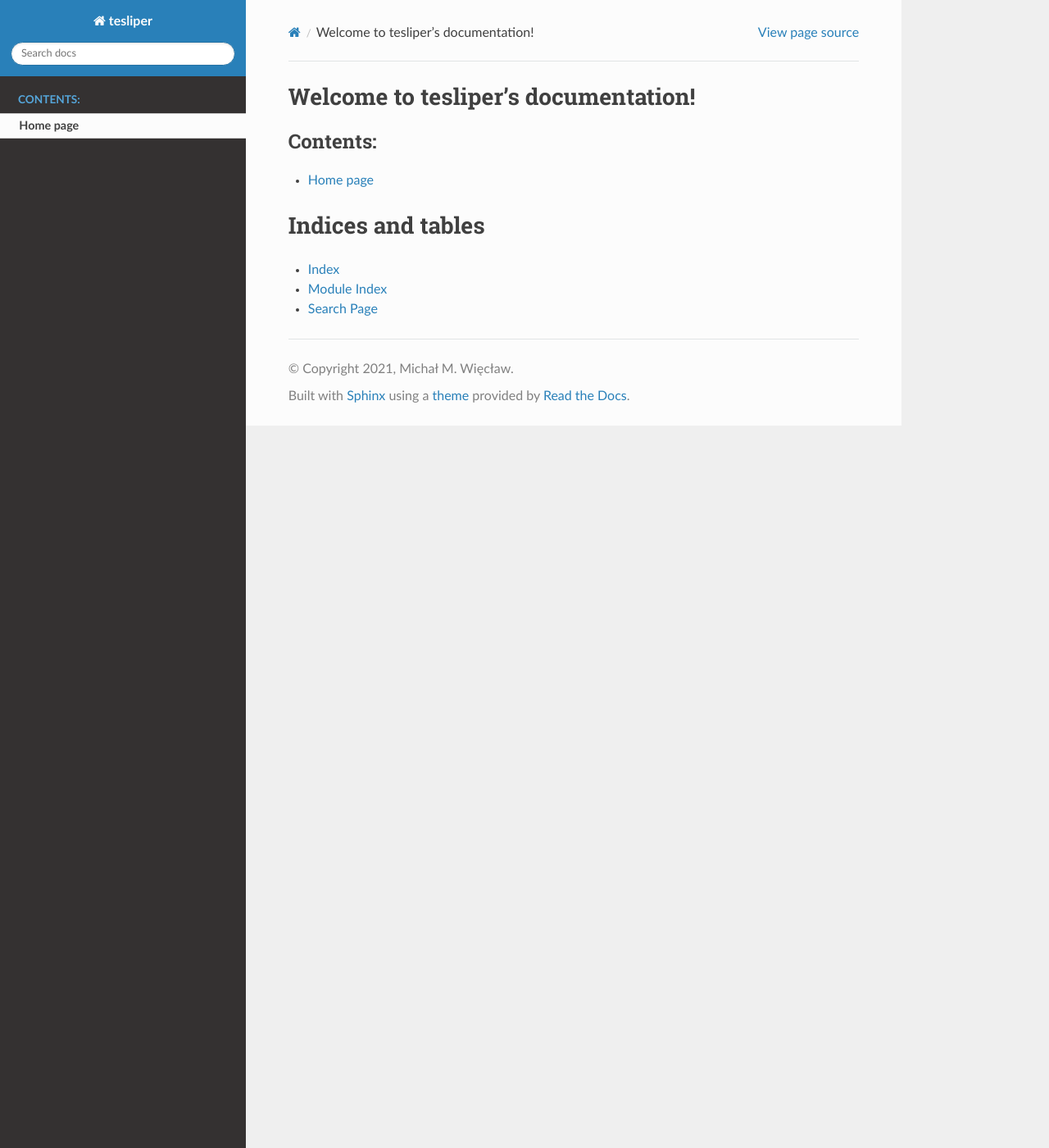
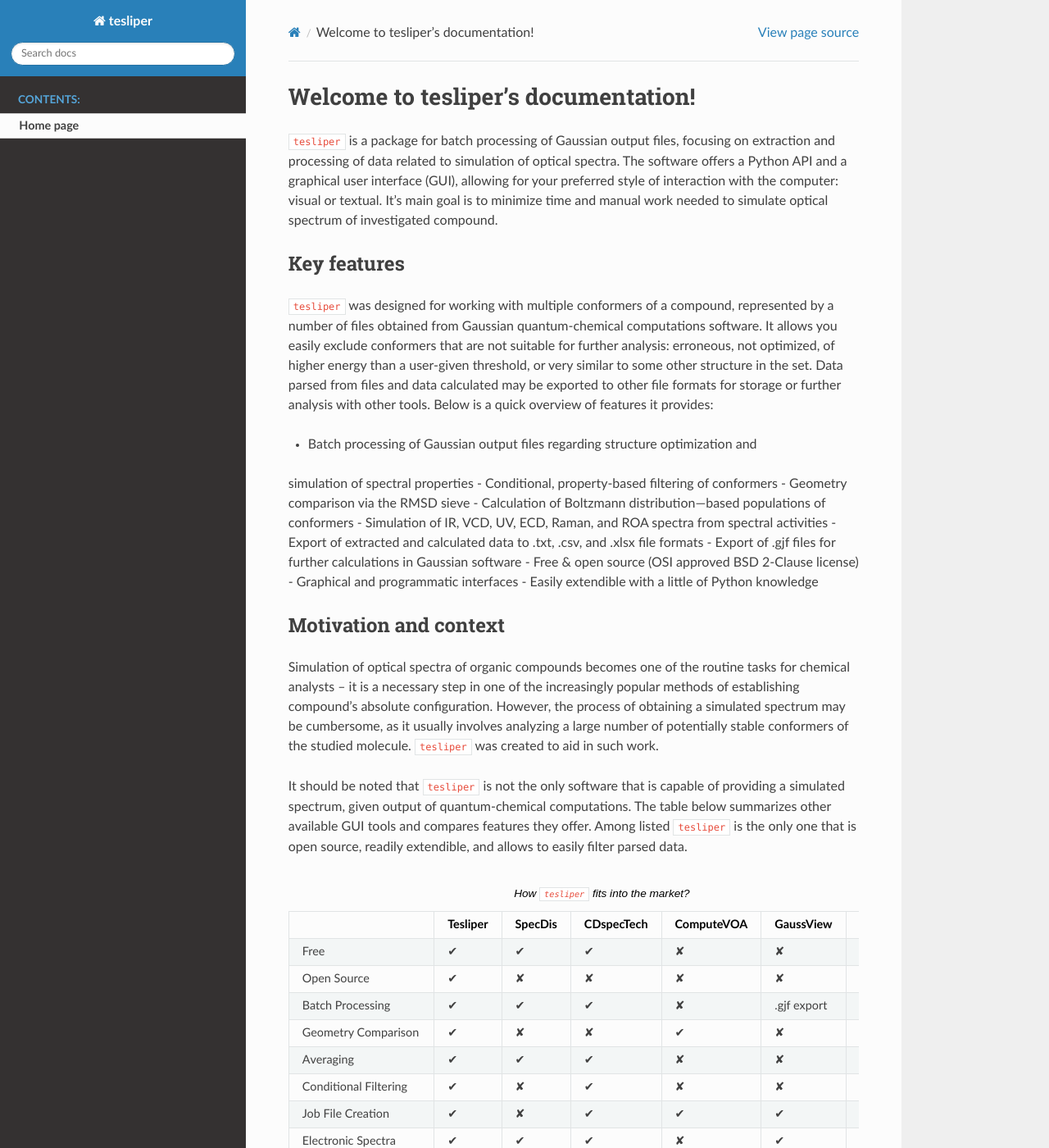
Before and after one commit to mishioo/tesliper, a Sphinx documentation site: the page built from docs/source/index.rst, in a window 1280 px wide and 1400 px high. Shown: the whole window at 82% size. Built offline with Sphinx 7.4.7 and the Read the Docs theme 2.0.0, drawn with Linux system fonts in a browser that asks for light colours; pages that are not in the unit, such as notebooks, are missing from menus; some of the changed text lies outside the part shown.

Commit message:
Moved general info to index.rst

```diff
--- a/docs/source/index.rst
+++ b/docs/source/index.rst
@@ -1,5 +1,148 @@
 Welcome to tesliper's documentation!
 ====================================
+
+``tesliper`` is a package for batch processing of Gaussian output files, focusing on
+extraction and processing of data related to simulation of optical spectra. The software
+offers a Python API and a graphical user interface (GUI), allowing for your preferred
+style of interaction with the computer: visual or textual. It's main goal is to minimize
+time and manual work needed to simulate optical spectrum of investigated compound.
+
+Key features
+------------
+
+``tesliper`` was designed for working with multiple conformers of a compound,
+represented by a number of files obtained from Gaussian quantum-chemical computations
+software. It allows you easily exclude conformers that are not suitable for further
+analysis: erroneous, not optimized, of higher energy than a user-given threshold, or
+very similar to some other structure in the set. Data parsed from files and data
+calculated may be exported to other file formats for storage or further analysis with
+other tools. Below is a quick overview of features it provides:
+
+- Batch processing of Gaussian output files regarding structure optimization and
+simulation of spectral properties
+- Conditional, property-based filtering of conformers
+- Geometry comparison via the RMSD sieve
+- Calculation of Boltzmann distribution—based populations of conformers
+- Simulation of IR, VCD, UV, ECD, Raman, and ROA spectra from spectral activities
+- Export of extracted and calculated data to .txt, .csv, and .xlsx file formats
+- Export of .gjf files for further calculations in Gaussian software
+- Free & open source (OSI approved BSD 2-Clause license)
+- Graphical and programmatic interfaces
+- Easily extendible with a little of Python knowledge
+
+Motivation and context
+----------------------
+
+Simulation of optical spectra of organic compounds becomes one of the routine tasks
+for chemical analysts -- it is a necessary step in one of the increasingly popular
+methods of establishing compound's absolute configuration. However, the process
+of obtaining a simulated spectrum may be cumbersome, as it usually involves analyzing
+a large number of potentially stable conformers of the studied molecule.
+``tesliper`` was created to aid in such work.
+
+It should be noted that ``tesliper`` is not the only software that is capable of
+providing a simulated spectrum, given output of quantum-chemical computations. The table
+below summarizes other available GUI tools and compares features they offer.
+Among listed ``tesliper`` is the only one that is open source, readily extendible,
+and allows to easily filter parsed data.
+
+.. list-table:: How ``tesliper`` fits into the market?
+   :widths: 23 8 7 10 9 10 9
+   :header-rows: 1
+
+   *  -
+      - Tesliper
+      - SpecDis
+      - CDspecTech
+      - ComputeVOA
+      - GaussView
+      - ChemCraft
+   *  - Free
+      - |check|
+      - |check|
+      - |check|
+      - |cross|
+      - |cross|
+      - |cross|
+   *  - Open Source
+      - |check|
+      - |cross|
+      - |cross|
+      - |cross|
+      - |cross|
+      - |cross|
+   *  - Batch Processing
+      - |check|
+      - |check|
+      - |check|
+      - |cross|
+      - .gjf export
+      - .gjf modif.
+   *  - Geometry Comparison
+      - |check|
+      - |cross|
+      - |cross|
+      - |check|
+      - |cross|
+      - |check|
+   *  - Averaging
+      - |check|
+      - |check|
+      - |check|
+      - |cross|
+      - |cross|
+      - |cross|
+   *  - Conditional Filtering
+      - |check|
+      - |cross|
+      - |check|
+      - |cross|
+      - |cross|
+      - |cross|
+   *  - Job File Creation
+      - |check|
+      - |cross|
+      - |check|
+      - |check|
+      - |check|
+      - |check|
+   *  - Electronic Spectra
+      - |check|
+      - |check|
+      - |check|
+      - |cross|
+      - |check|
+      - |cross|
+   *  - Scattering Spectra
+      - |check|
+      - |cross|
+      - |check|
+      - |check|
+      - |check|
+      - |check|
+   *  - Multi-platform
+      - |check|
+      - |check|
+      - |check|
+      - |cross|
+      - |check|
+      - needs wine
+   *  - Conformational Search
+      - |cross|
+      - |cross|
+      - |cross|
+      - |check|
+      - optional
+      - |cross|
+   *  - Molecule Visualization
+      - |cross|
+      - |cross|
+      - |cross|
+      - |check|
+      - |check|
+      - |check|
+
+.. TODO: add references to other software
 
 .. toctree::
    :maxdepth: 2
```
Also changed, not shown: other parts of docs/source/index.rst (+4 -0 lines), 1 other file.
